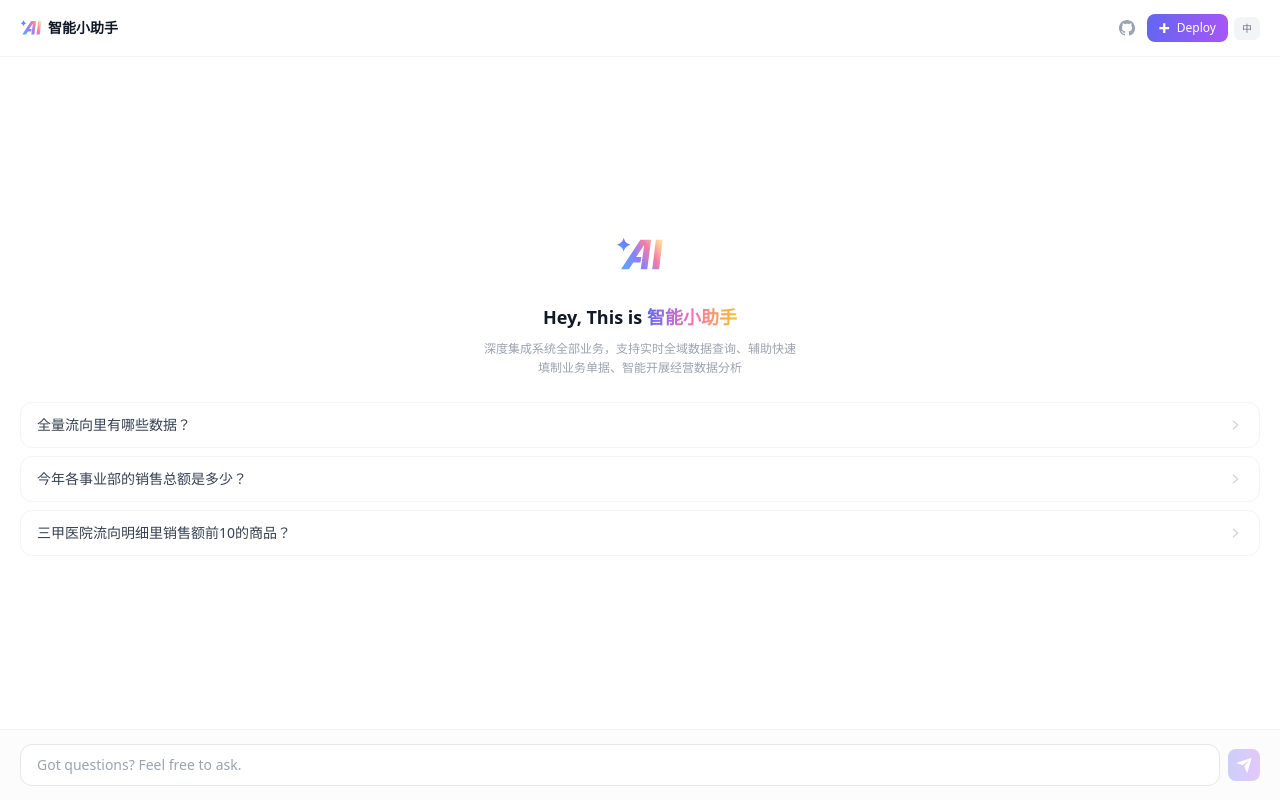
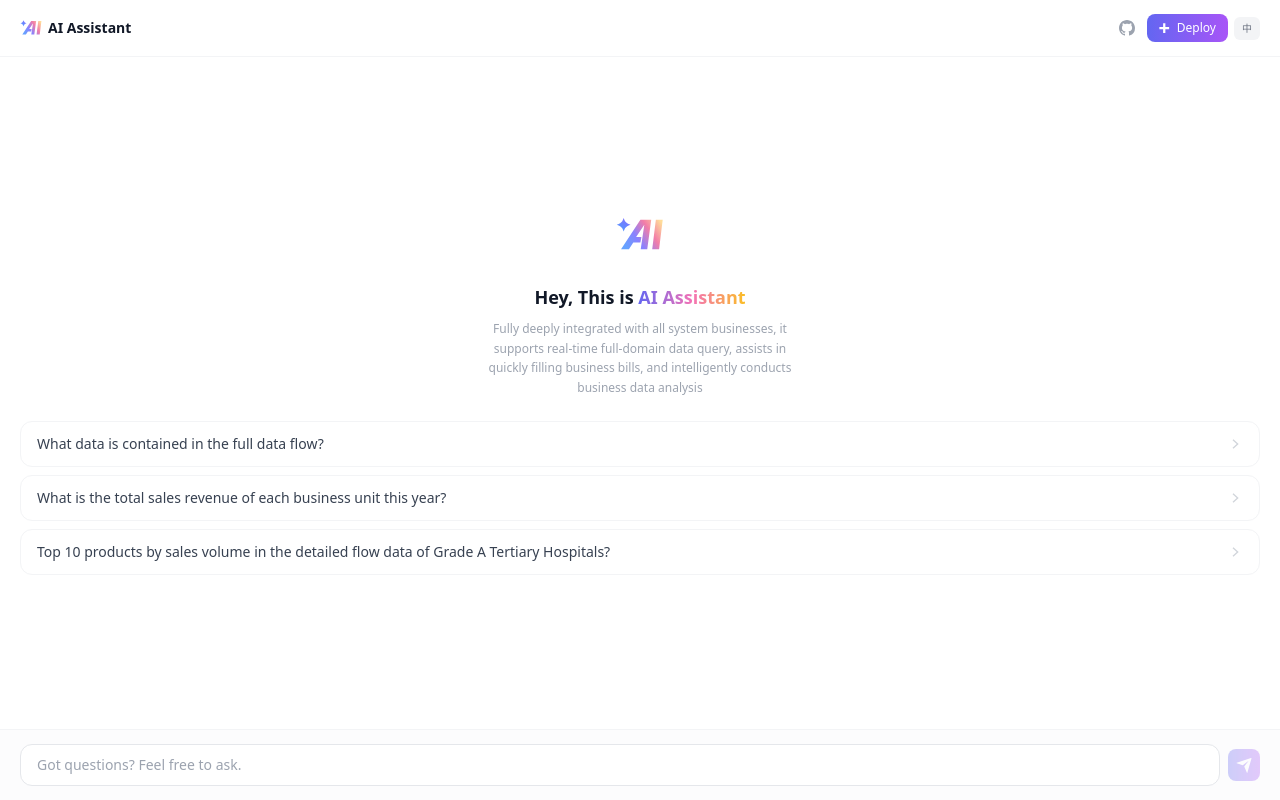
Before and after one commit to pursuedeer/ai-chat-assistant8, a Next.js app: page / in a window 1280 px wide. Built offline with nearby package versions, Linux system fonts and the light colour scheme.

Commit message:
Update chat-panel.tsx

```diff
--- a/app/components/chat-panel.tsx
+++ b/app/components/chat-panel.tsx
@@ -218,7 +218,7 @@ export default function ChatPanel({ mode = 'full' }: { mode?: 'full' | 'widget'
                 </linearGradient>
               </defs>
             </svg>
-            <span className="text-sm font-semibold text-gray-900">{config.name.split('|')[isZh ? 1 : 0] ?? config.name}</span>
+            <span className="text-sm font-semibold text-gray-900">{config.name.split('|')[isZh ? 0 : 1] ?? config.name}</span>
           </div>
         </div>
         <div className="flex items-center gap-1.5">
@@ -278,10 +278,10 @@ export default function ChatPanel({ mode = 'full' }: { mode?: 'full' | 'widget'
               </svg>
             </div>
             <h3 className="text-lg font-semibold text-gray-900 mb-2">
-              {isZh ? '你好，我是 ' : 'Hey, This is '}<span className="bg-gradient-to-r from-indigo-500 via-pink-400 to-amber-400 bg-clip-text text-transparent">{config.name.split('|')[isZh ? 1 : 0] ?? config.name}</span>
+              {isZh ? '你好，我是 ' : 'Hey, This is '}<span className="bg-gradient-to-r from-indigo-500 via-pink-400 to-amber-400 bg-clip-text text-transparent">{config.name.split('|')[isZh ? 0 : 1] ?? config.name}</span>
             </h3>
             <p className="text-xs text-gray-400 mb-4 max-w-[320px] leading-relaxed">
-              {config.welcome.split('|')[isZh ? 1 : 0] ?? config.welcome}
+              {config.welcome.split('|')[isZh ? 0 : 1] ?? config.welcome}
             </p>
 
             {/* Suggested Questions */}
@@ -293,7 +293,7 @@ export default function ChatPanel({ mode = 'full' }: { mode?: 'full' | 'widget'
                     onClick={() => sendMessage(q)}
                     className="w-full flex items-center justify-between px-4 py-3 rounded-xl border border-gray-100 hover:border-indigo-200 hover:bg-indigo-50/50 transition text-left group"
                   >
-                    <span className="text-sm text-gray-700 group-hover:text-indigo-700 line-clamp-1">{q.split('|')[isZh ? 1 : 0] ?? q}</span>
+                    <span className="text-sm text-gray-700 group-hover:text-indigo-700 line-clamp-1">{q.split('|')[isZh ? 0 : 1] ?? q}</span>
                     <svg className="w-4 h-4 text-gray-300 group-hover:text-indigo-400 flex-shrink-0 ml-2" viewBox="0 0 24 24" fill="none"><path d="M14.53 12L8.32 6.23l1.36-1.47 7 6.5.79.74-.79.73-7 6.5-1.36-1.47L14.53 12z" fill="currentColor" fillRule="evenodd" clipRule="evenodd"/></svg>
                   </button>
                 ))}
```
